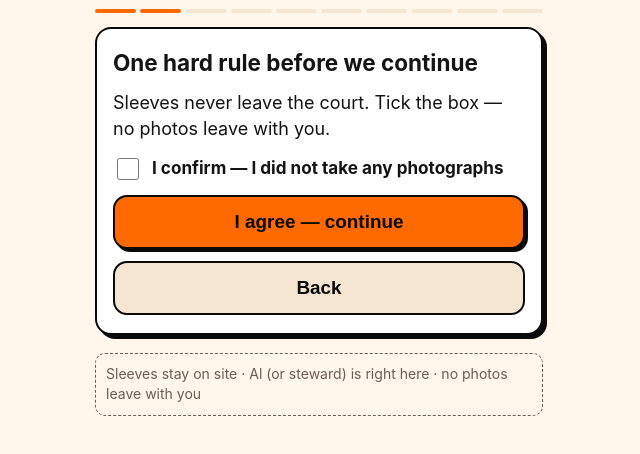
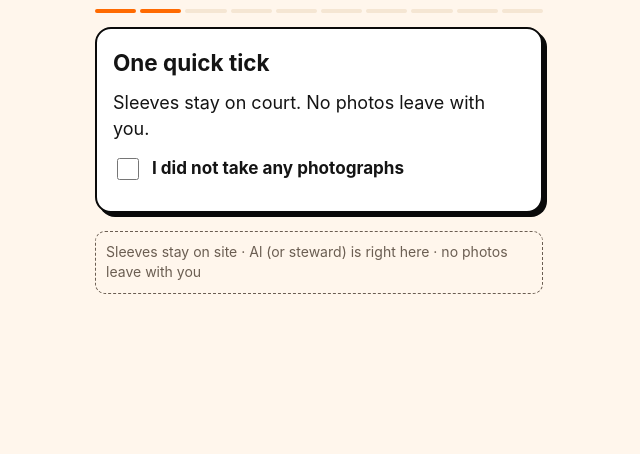
Before and after one commit to playfair-labs/rbbr-field-capture, a plain HTML site: page index.html in a window 1280 px wide. Both pictures are taken after a click on the button "Let's go →". Shown: the part 44-498 px from the top of the page, without its empty margins (321-961 px from the left). Drawn offline with Linux system fonts and the light colour scheme.

Commit message:
BBR Capture: one-tick no-photo checkbox; Thanks!!! landing

```diff
--- a/index.html
+++ b/index.html
@@ -3,7 +3,7 @@
 <head>
 <meta charset="utf-8">
 <meta name="viewport" content="width=device-width, initial-scale=1, viewport-fit=cover">
-<meta name="rbbr-ready" content="Brisbane/AEST READY 2026-09-11 thanks-landing">
+<meta name="rbbr-ready" content="Brisbane 2026-09-11 19:06 AEST checkbox-only-v2">
 <meta name="robots" content="noindex,nofollow">
 <title>BBR Capture</title>
 <style>
@@ -202,12 +202,9 @@
   function viewGate() {
     return brand() + progress(2, TOTAL) + `
       <div class="card">
-        <h2>One hard rule before we continue</h2>
-        <p>Sleeves never leave the court. Tick the box — no photos leave with you.</p>
-        <label class="checkline"><input type="checkbox" id="gateCheck" ${state.gateChecked ? 'checked' : ''}> I confirm — I did not take any photographs</label>
-        <p class="err" id="gateErr">Tick the no-photo box to continue.</p>
-        <button class="btn" id="gateGo">I agree — continue</button>
-        <button class="btn ghost" data-go="landing">Back</button>
+        <h2>One quick tick</h2>
+        <p>Sleeves stay on court. No photos leave with you.</p>
+        <label class="checkline"><input type="checkbox" id="gateCheck" ${state.gateChecked ? 'checked' : ''}> I did not take any photographs</label>
       </div>` + stewardFooter();
   }
 
@@ -441,16 +438,16 @@
 
     const gateCheck = document.getElementById('gateCheck');
     if (gateCheck) {
-      gateCheck.onchange = (e) => { state.gateChecked = e.target.checked; };
-      document.getElementById('gateGo').onclick = () => {
-        const ok = !!state.gateChecked;
-        const err = document.getElementById('gateErr');
-        if (!ok) { err.classList.add('on'); return; }
-        err.classList.remove('on');
-        state.step = 'thanks';
-        render();
+      gateCheck.onchange = (e) => {
+        state.gateChecked = e.target.checked;
+        if (state.gateChecked) {
+          state.step = 'thanks';
+          persist();
+          render();
+        }
       };
     }
+
 
     const pathDraw = document.getElementById('pathDraw');
     if (pathDraw) {
```
